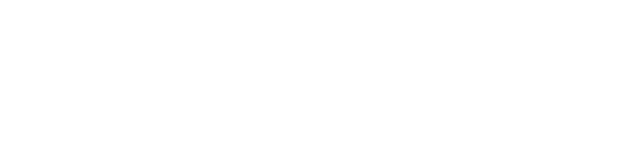
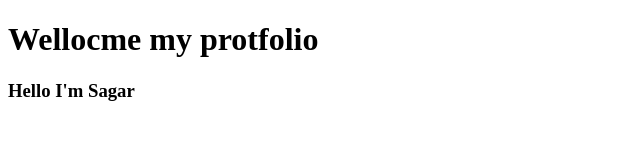
Before and after one commit to WDsagor/new-projects, a plain HTML site: page index.html in a window 1280 px wide. Shown: the whole page, without its empty margins (0-640 px from the left). Drawn offline with Linux system fonts and the light colour scheme.

Commit message:
wellome text add

```diff
--- a/index.html
+++ b/index.html
@@ -9,7 +9,9 @@
     <link rel="stylesheet" href="style.css">
 </head>
 <body>
-    <a href=""></a>
+    <h1> Wellocme my protfolio </h1>
+    <h3> Hello I'm Sagar</h3>
+
 
 </body>
 </html>
```
